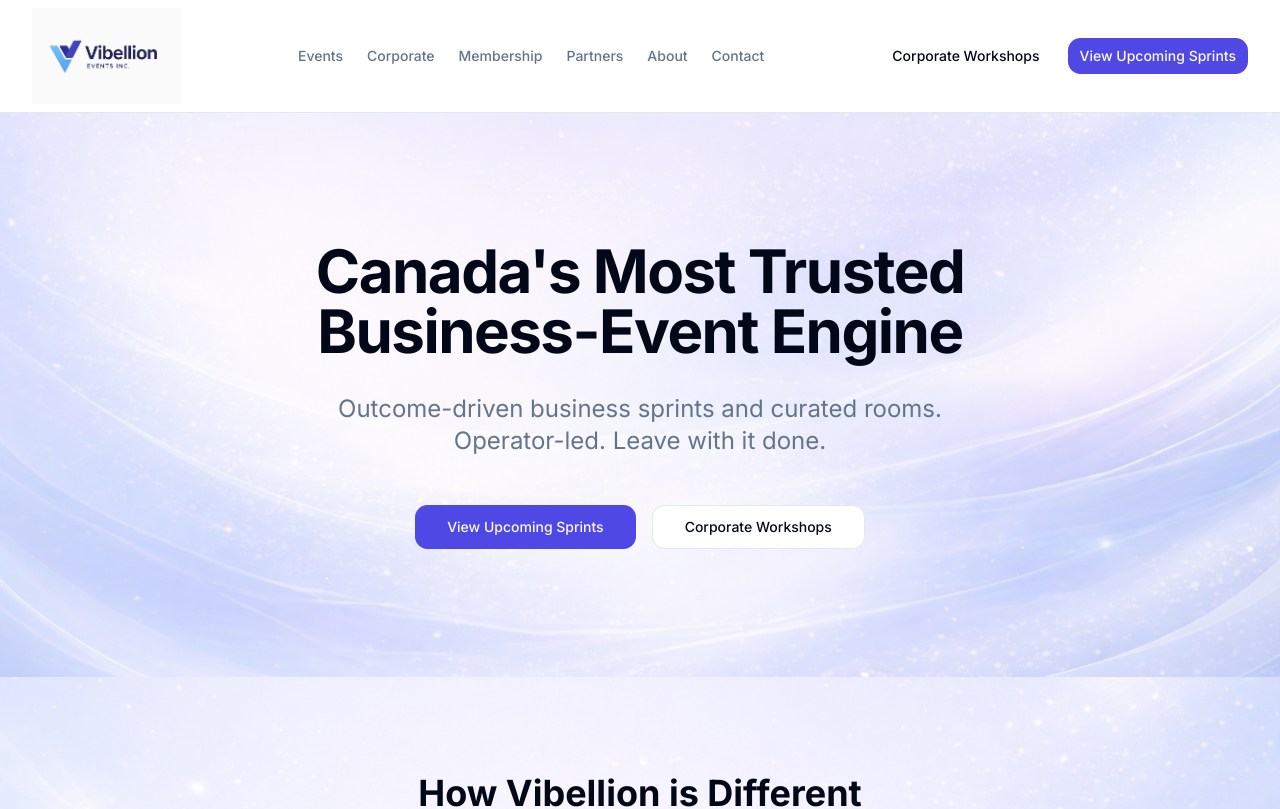
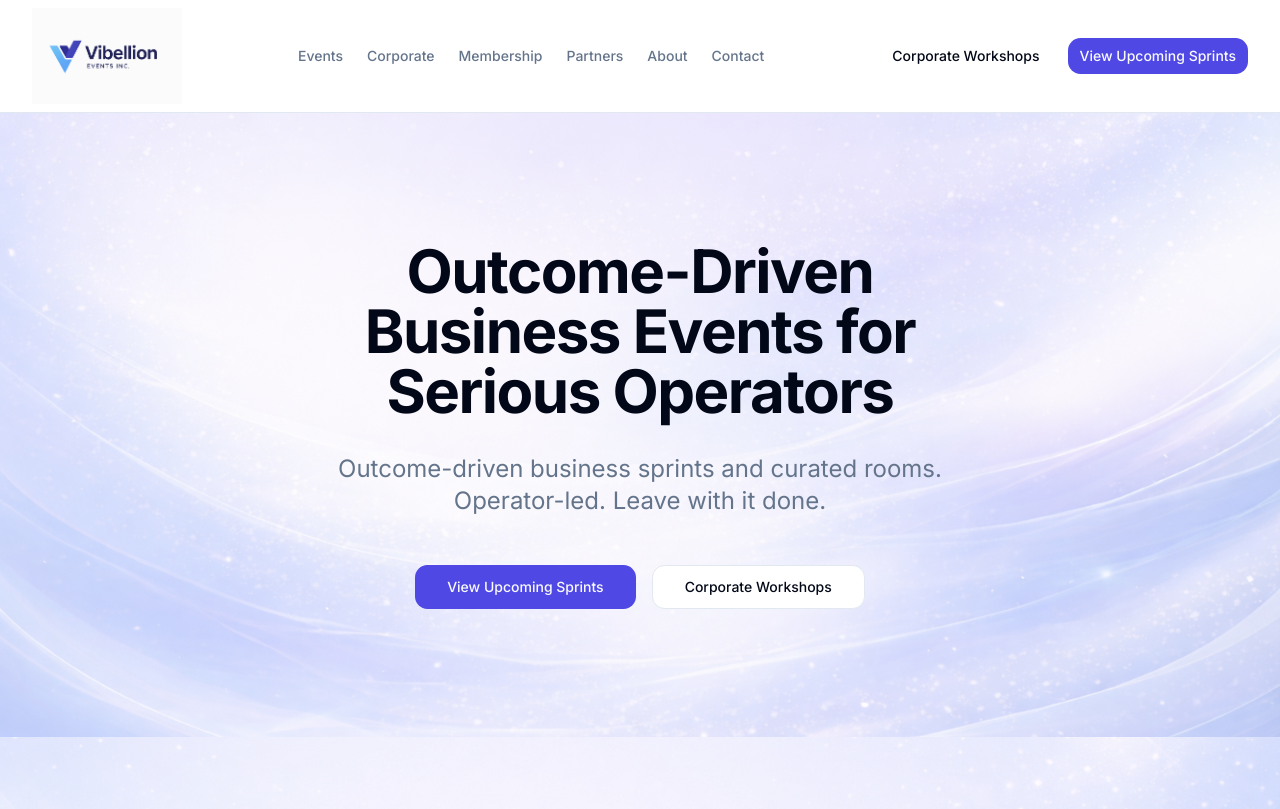
Before and after one commit to zamanmaruf/Vibellon-Events-Inc., a Next.js app: page / in a window 1280 px wide. Shown: the top 809 px of the page. Built offline with nearby package versions, Linux system fonts and the light colour scheme; no server answers.

Commit message:
Replace 'Canada's Most Trusted' tagline with more compelling 'Outcome-Driven Business Events for Serious Operators'

```diff
--- a/app/about/page.tsx
+++ b/app/about/page.tsx
@@ -2,7 +2,7 @@ import { Card, CardContent, CardHeader, CardTitle } from "@/components/ui/card"
 
 export const metadata = {
   title: "About",
-  description: "Learn about Vibellion Events Inc. - Canada's most trusted business-event engine. Mission, principles, and operating model.",
+  description: "Learn about Vibellion Events Inc. - Outcome-driven business events for serious operators. Mission, principles, and operating model.",
 }
 
 export default function AboutPage() {
@@ -18,7 +18,7 @@ export default function AboutPage() {
         <div className="space-y-4 text-center">
           <h1 className="text-4xl md:text-5xl font-bold">About Vibellion</h1>
           <p className="text-xl text-muted-foreground">
-            Canada's most trusted business-event engine
+            Outcome-driven business events for serious operators
           </p>
         </div>
 
--- a/app/layout.tsx
+++ b/app/layout.tsx
@@ -9,7 +9,7 @@ const inter = Inter({ subsets: ["latin"] })
 
 export const metadata: Metadata = {
   title: {
-    default: "Vibellion Events Inc. | Canada's Most Trusted Business-Event Engine",
+    default: "Vibellion Events Inc. | Outcome-Driven Business Events",
     template: "%s | Vibellion Events Inc.",
   },
   description: "Outcome-driven business sprints and curated rooms. Leave with it done.",
@@ -19,7 +19,7 @@ export const metadata: Metadata = {
     locale: "en_CA",
     url: "/",
     siteName: "Vibellion Events Inc.",
-    title: "Vibellion Events Inc. | Canada's Most Trusted Business-Event Engine",
+    title: "Vibellion Events Inc. | Outcome-Driven Business Events",
     description: "Outcome-driven business sprints and curated rooms. Leave with it done.",
     images: [
       {
--- a/components/layout/Footer.tsx
+++ b/components/layout/Footer.tsx
@@ -15,7 +15,7 @@ export function Footer() {
               className="h-[136px] w-auto"
             />
             <p className="text-sm text-muted-foreground">
-              Canada's most trusted business-event engine. Outcome-driven, curated rooms, operator-led.
+              Outcome-driven business events for serious operators. Curated rooms, operator-led, execution-focused.
             </p>
           </div>
 
--- a/components/sections/Hero.tsx
+++ b/components/sections/Hero.tsx
@@ -12,7 +12,7 @@ export function Hero() {
       />
       <div className="relative container mx-auto max-w-3xl text-center space-y-8 z-10">
         <h1 className="text-4xl md:text-5xl lg:text-6xl font-bold tracking-tight">
-          Canada's Most Trusted Business-Event Engine
+          Outcome-Driven Business Events for Serious Operators
         </h1>
         <p className="text-xl md:text-2xl text-muted-foreground">
           Outcome-driven business sprints and curated rooms. Operator-led. Leave with it done.
```
Also changed, not shown: 1 other file (tests, documents, lock files or other folders).
